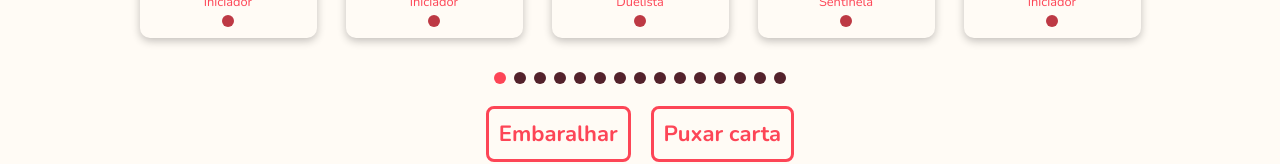
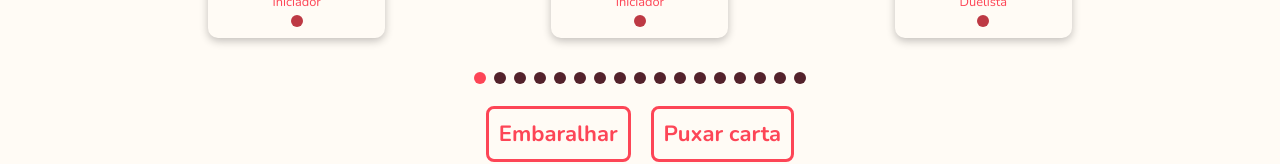
Before and after one commit to JefteMedeiros/valorant-cards, a Next.js app: page /Cards in a window 1280 px wide. Shown: the part 503-667 px from the top of the page. Built offline with nearby package versions, Linux system fonts and the light colour scheme.

Commit message:
responsive-started

```diff
--- a/src/components/AgentSection/index.tsx
+++ b/src/components/AgentSection/index.tsx
@@ -1,32 +1,52 @@
 import React, { useState, useContext } from "react";
 import { Swiper, SwiperSlide } from "swiper/react";
+import { Keyboard, Pagination } from "swiper";
+import AgentCard from "../AgentCard";
+import AgentCardModal from "../AgentCardModal";
+import { KeyboardOptions, PaginationOptions } from "swiper/types";
+import { Context } from "../../context";
 
 import { mock } from "../../mock/index";
 
 import "swiper/css";
+import "swiper/css/keyboard";
 import "swiper/css/pagination";
 
-import { Pagination } from "swiper";
-import AgentCard from "../AgentCard";
-import AgentCardModal from "../AgentCardModal";
-import { Context } from "../../context";
-
 const AgentSection: React.FC = () => {
-  const pagination = {
+  const pagination: PaginationOptions = {
     clickable: true,
     renderBullet: (index: any, className: any) => {
       return "<span class=" + className + "></span>";
     },
   };
 
-  const [dataMock, setDataMock] = useState(mock.data);
+  const keyboardOptions: KeyboardOptions = {
+    enabled: true,
+    onlyInViewport: true,
+  };
+
+  const breakpoints = {
+    0: {
+      slidesPerView: 1
+    },
+    660: {
+      slidesPerView: 3
+    },
+    1366: {
+      slidesPerView: 5,
+    }
+  }
+
+  const dataMock = mock.data;
 
   const { toggleModal } = useContext(Context);
 
   return (
     <Swiper
+      breakpoints={breakpoints}
+      keyboard={keyboardOptions}
       pagination={pagination}
-      modules={[Pagination]}
+      modules={[Pagination, Keyboard]}
       className="mySwiper"
       slidesPerView={5}
     >
--- a/src/styles/Global/styles.ts
+++ b/src/styles/Global/styles.ts
@@ -24,8 +24,6 @@ export const GlobalStyles = createGlobalStyle`
 
   .swiper-slide {
     background: ${(props) => props.theme["brand-white"]};
-
-    /* Center slide text vertically */
     display: -webkit-box;
     display: -ms-flexbox;
     display: -webkit-flex;
@@ -52,7 +50,7 @@ export const GlobalStyles = createGlobalStyle`
 
     @media screen and (max-width: 1366px) {
       width: 0.75rem;
-    height: 0.75rem;
+      height: 0.75rem;
     }
   }
 
```
